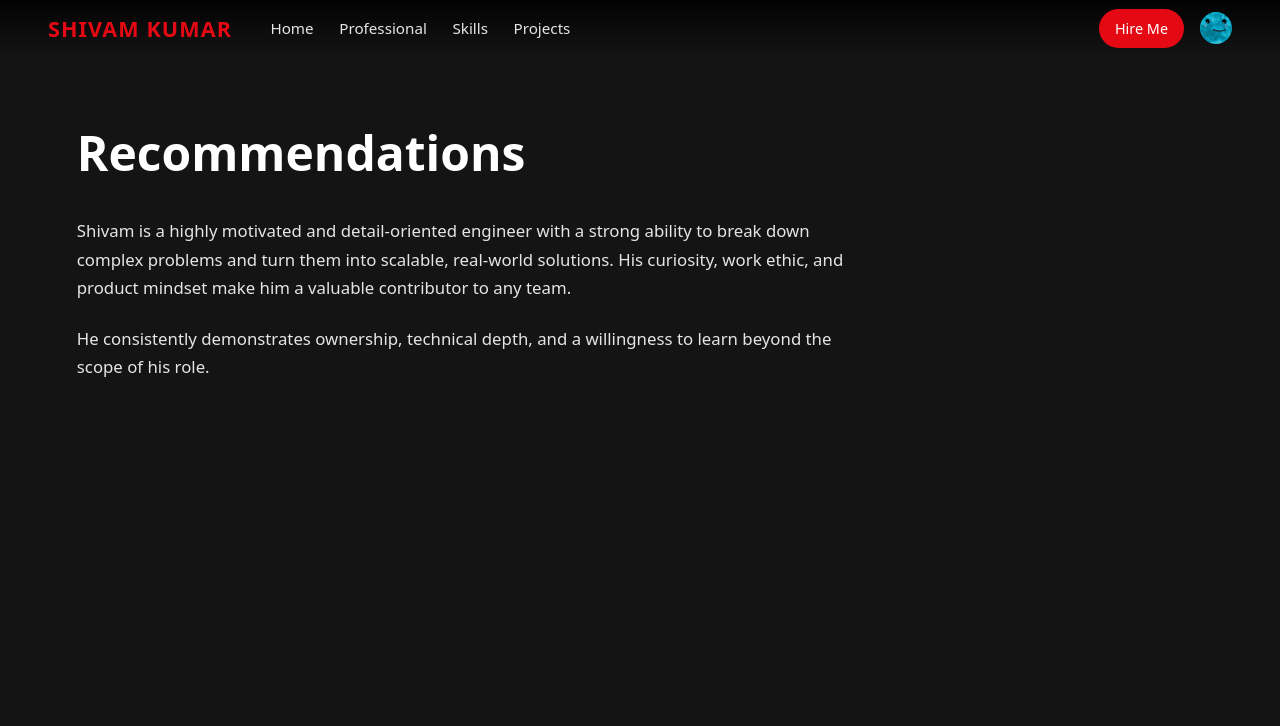
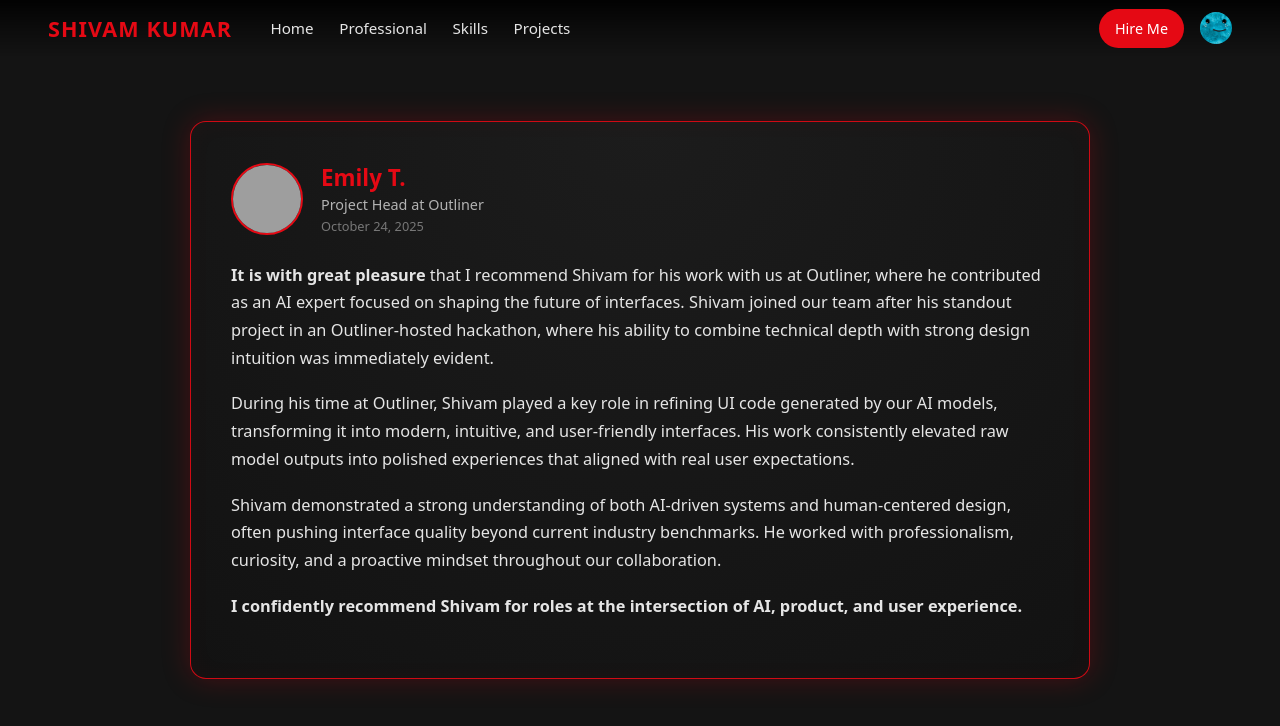
Before and after one commit to Err-rr/Portfolio, a React (Vite) app: page /recommendations in a window 1280 px wide. Shown: the top 726 px of the page. Built offline with nearby package versions, Linux system fonts and the light colour scheme; grey boxes are pictures that could not be loaded.

Commit message:
Made recommendation and certification page

```diff
--- a/src/App.jsx
+++ b/src/App.jsx
@@ -11,6 +11,7 @@ import Skills from "./pages/Skills";
 import Projects from "./pages/Projects";
 import HireMe from "./pages/HireMe";
 import Recommendations from "./pages/Recommendations";
+import Certifications from "./pages/Certifications";
 
 export default function App() {
   return (
@@ -33,6 +34,7 @@ export default function App() {
         <Route path="/projects" element={<Projects />} />
         <Route path="/hire-me" element={<HireMe />} />
         <Route path="/recommendations" element={<Recommendations />} />
+        <Route path="/certifications" element={<Certifications />} />
 
 
       </Routes>
--- a/src/constants/profileRows.js
+++ b/src/constants/profileRows.js
@@ -23,6 +23,11 @@ export const PROFILE_ROWS = {
         title: "Recommendations",
         image: "/images/top-recommendations.jpg",
         link: "/recommendations",
+      },
+      {
+        title: "Certificatios",
+        image: "/images/top-contact.jpg",
+        link: "/certifications",
       },
       {
         title: "Contact Me",
--- /dev/null
+++ b/src/pages/Certifications.css
@@ -0,0 +1,106 @@
+.certifications-page {
+  padding: 120px clamp(20px, 6vw, 80px);
+  background: #141414;
+  min-height: 100vh;
+  color: #ffffff;
+}
+
+/* Title */
+.certifications-page h1 {
+  font-size: clamp(2rem, 4vw, 3rem);
+  font-weight: 700;
+  margin-bottom: 60px;
+  text-align: center;
+}
+
+/* GRID */
+.certifications-grid {
+  display: grid;
+  gap: 28px;
+}
+
+/* Single card center */
+.certifications-grid.single {
+  place-items: center;
+}
+
+/* CARD */
+.cert-card {
+  position: relative;
+  display: flex;
+  flex-direction: column;
+  align-items: center;
+  text-align: center;
+
+  text-decoration: none;
+
+  background: radial-gradient(circle at top, #1f1f1f, #141414);
+  border-radius: 16px;
+  padding: 36px 32px;
+
+  width: 360px;
+  min-height: 200px;
+
+  border: 1px solid rgba(255, 255, 255, 0.06);
+
+  transition: transform 0.25s ease, box-shadow 0.25s ease;
+}
+
+/* Hover */
+.cert-card:hover {
+  transform: translateY(-8px);
+  box-shadow:
+    0 18px 40px rgba(0, 0, 0, 0.7),
+    0 0 22px rgba(229, 9, 20, 0.25);
+}
+
+/* UNSTOP ICON */
+.cert-icon-wrapper {
+  margin-bottom: 18px;
+}
+
+.cert-icon-unstop {
+  width: 54px;
+  height: 54px;
+  border-radius: 50%;
+
+  display: flex;
+  align-items: center;
+  justify-content: center;
+
+  background: rgba(90, 169, 255, 0.15);
+  color: #5aa9ff;
+
+  font-size: 1.8rem;
+  font-weight: 700;
+}
+
+/* TITLE */
+.cert-card h3 {
+  font-size: 1.1rem;
+  font-weight: 600;
+  color: #ffffff;
+  margin-bottom: 6px;
+}
+
+/* ISSUER */
+.cert-card p {
+  font-size: 0.95rem;
+  color: #b3b3b3;
+  margin-bottom: 16px;
+}
+
+/* External link icon */
+.cert-link-icon {
+  position: absolute;
+  top: 20px;
+  right: 20px;
+
+  font-size: 1rem;
+  color: #e50914;
+  transition: transform 0.2s ease;
+}
+
+.cert-card:hover .cert-link-icon {
+  transform: translate(2px, -2px);
+}
--- /dev/null
+++ b/src/pages/Certifications.jsx
@@ -0,0 +1,38 @@
+import Navbar from "../components/Navbar/Navbar";
+import "./Certifications.css";
+import { FaExternalLinkAlt } from "react-icons/fa";
+
+import developerProfile from "../assets/profiles/developer.png";
+
+export default function Certifications() {
+  return (
+    <>
+      <Navbar profileImage={developerProfile} activeProfile="developer" />
+
+      <section className="certifications-page">
+        <h1>Certifications</h1>
+
+        <div className="certifications-grid single">
+          <a
+            href="https://drive.google.com/file/d/1TuTpKyE4fP0ruKgZlEUEtAFAqLLN0sQL/view"
+            target="_blank"
+            rel="noopener noreferrer"
+            className="cert-card center"
+          >
+            {/* Icon */}
+            <div className="cert-icon-wrapper">
+              <span className="cert-icon-unstop">U</span>
+            </div>
+
+            {/* Content */}
+            <h3>Web Developer</h3>
+            <p>Unstop</p>
+
+            {/* External link */}
+            <FaExternalLinkAlt className="cert-link-icon" />
+          </a>
+        </div>
+      </section>
+    </>
+  );
+}
--- a/src/pages/Recommendations.css
+++ b/src/pages/Recommendations.css
@@ -1,59 +1,81 @@
+
 .recommendations-page {
-  min-height: 100vh;
+  height: 100vh;
+  overflow: hidden;
   background: #141414;
-  color: #ffffff;
 
-  padding: 120px clamp(20px, 6vw, 90px);
+  display: flex;
+  justify-content: center;
+  align-items: center;
+  padding: 0 20px;
 }
 
-/* Page title */
-.recommendations-page h1 {
-  font-size: clamp(2rem, 4vw, 3rem);
-  font-weight: 700;
-  margin-bottom: 32px;
+
+.recommendation-card {
+  max-width: 900px;
+  width: 100%;
+
+  background: radial-gradient(
+    circle at top,
+    #1c1c1c,
+    #121212
+  );
+
+  border-radius: 16px;
+  padding: 40px;
+
+
+  border: 1px solid rgba(229, 9, 20, 0.9);
+
+
+  box-shadow:
+    0 0 28px rgba(229, 9, 20, 0.25),
+    inset 0 0 24px rgba(229, 9, 20, 0.04);
 }
 
-/* Recommendation text blocks */
-.recommendations-page p {
-  max-width: 800px;
 
-  font-size: 1.05rem;
-  line-height: 1.7;
-
-  color: #e5e5e5;
-  margin-bottom: 22px;
+.rec-header {
+  display: flex;
+  gap: 18px;
+  align-items: center;
+  margin-bottom: 26px;
 }
 
-/* Optional: subtle divider for sections */
-.recommendations-divider {
-  width: 60px;
-  height: 3px;
-  background: #e50914;
-  margin: 30px 0;
-  border-radius: 2px;
+.rec-avatar {
+  width: 72px;
+  height: 72px;
+  border-radius: 50%;
+  object-fit: cover;
+  border: 2px solid #e50914;
 }
 
-/* Optional future cards (if you add them later) */
-.recommendation-card {
-  background: #1f1f1f;
-  border-radius: 12px;
-  padding: 24px;
-  margin-bottom: 24px;
-
-  box-shadow: 0 10px 30px rgba(0, 0, 0, 0.5);
+.rec-name {
+  font-size: 1.4rem;
+  font-weight: 700;
+  color: #e50914;
 }
 
-.recommendation-card h3 {
-  font-size: 1.1rem;
-  margin-bottom: 8px;
+.rec-role {
+  font-size: 0.9rem;
+  color: #b3b3b3;
+  margin-top: 2px;
 }
 
-.recommendation-card span {
-  font-size: 0.85rem;
-  color: #b3b3b3;
+.rec-date {
+  font-size: 0.8rem;
+  color: #777;
 }
 
-.recommendation-card p {
-  margin-top: 12px;
-  font-size: 0.95rem;
+
+.rec-body p {
+  font-size: 1.02rem;
+  line-height: 1.7;
+  color: #e5e5e5;
+  margin-bottom: 18px;
 }
+
+
+.rec-highlight {
+  color: #ffffff;
+  font-weight: 600;
+}
--- a/src/pages/Recommendations.jsx
+++ b/src/pages/Recommendations.jsx
@@ -6,25 +6,56 @@ import developerProfile from "../assets/profiles/developer.png";
 export default function Recommendations() {
   return (
     <>
-      <Navbar
-        profileImage={developerProfile}
-        activeProfile="developer"
-      />
+      <Navbar profileImage={developerProfile} activeProfile="developer" />
 
       <section className="recommendations-page">
-        <h1>Recommendations</h1>
+        <div className="recommendation-card">
+          {/* Header */}
+          <div className="rec-header">
+            <img
+              src="https://i.pravatar.cc/150?img=32"
+              alt="Emily T."
+              className="rec-avatar"
+            />
 
-        <p>
-          Shivam is a highly motivated and detail-oriented engineer with a
-          strong ability to break down complex problems and turn them into
-          scalable, real-world solutions. His curiosity, work ethic, and
-          product mindset make him a valuable contributor to any team.
-        </p>
+            <div>
+              <h2 className="rec-name">Emily T.</h2>
+              <p className="rec-role">Project Head at Outliner</p>
+              <span className="rec-date">October 24, 2025</span>
+            </div>
+          </div>
 
-        <p>
-          He consistently demonstrates ownership, technical depth, and a
-          willingness to learn beyond the scope of his role.
-        </p>
+<div className="rec-body">
+  <p>
+    <strong>It is with great pleasure</strong> that I recommend Shivam for
+    his work with us at Outliner, where he contributed as an AI expert focused
+    on shaping the future of interfaces. Shivam joined our team after his
+    standout project in an Outliner-hosted hackathon, where his ability to
+    combine technical depth with strong design intuition was immediately
+    evident.
+  </p>
+
+  <p>
+    During his time at Outliner, Shivam played a key role in refining UI code
+    generated by our AI models, transforming it into modern, intuitive, and
+    user-friendly interfaces. His work consistently elevated raw model outputs
+    into polished experiences that aligned with real user expectations.
+  </p>
+
+  <p>
+     Shivam demonstrated a strong understanding of both AI-driven systems and
+    human-centered design, often pushing interface quality beyond current
+    industry benchmarks. He worked with professionalism, curiosity, and a
+    proactive mindset throughout our collaboration.
+  </p>
+
+  <p className="rec-highlight">
+     I confidently recommend Shivam for roles at the intersection of AI,
+    product, and user experience.
+  </p>
+</div>
+
+        </div>
       </section>
     </>
   );
```
